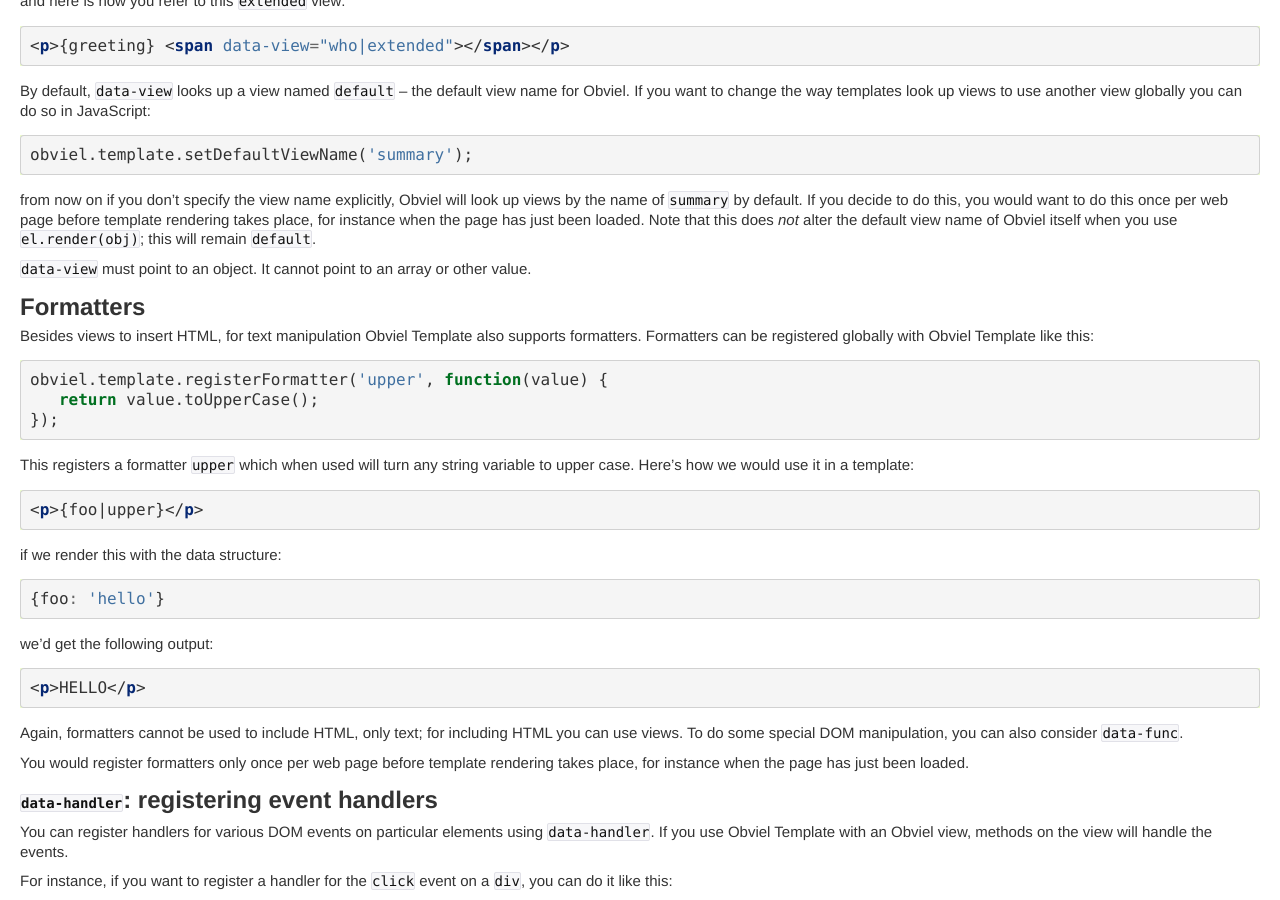
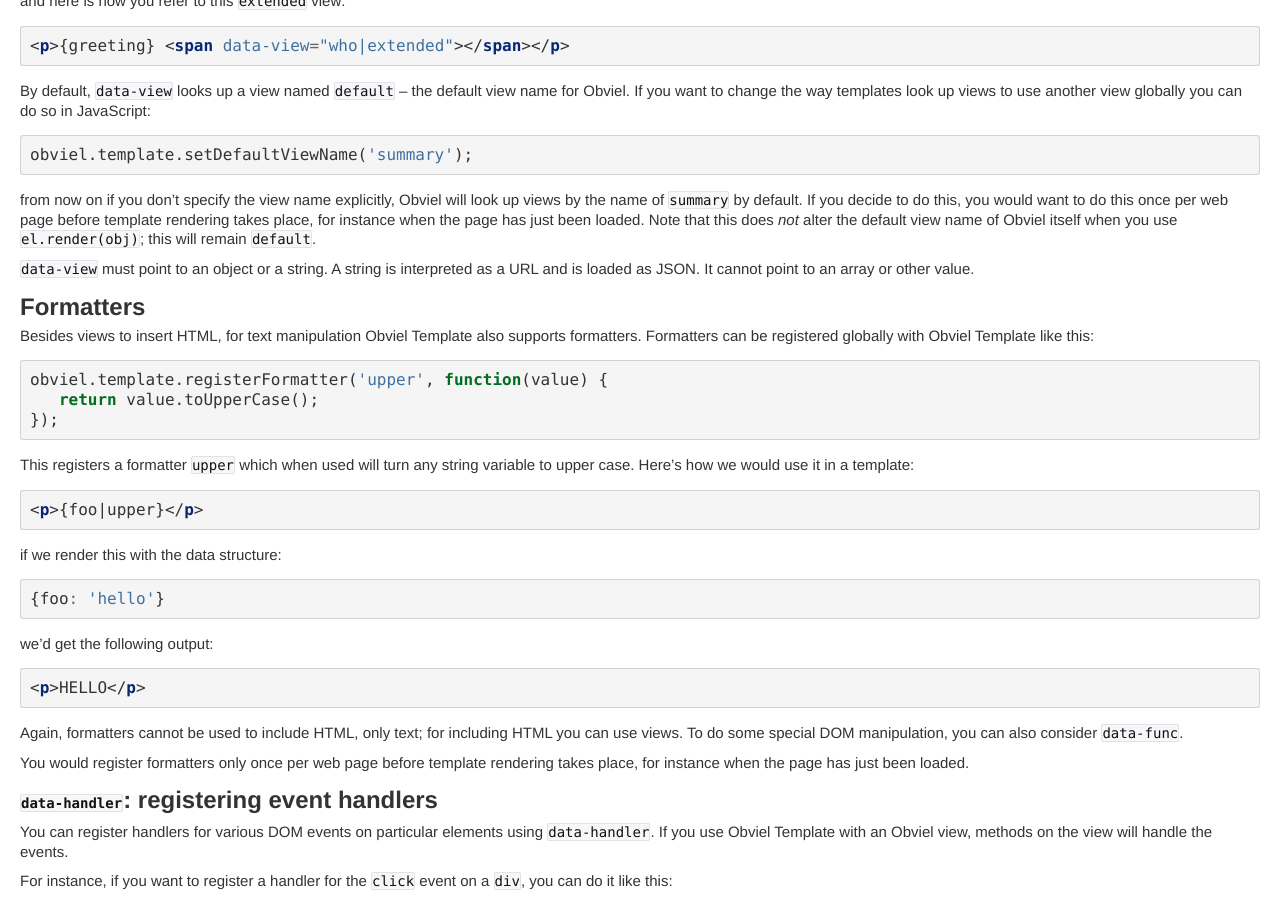
Before and after one commit to obviel/obviel, a Sphinx documentation site: the page built from doc/template.txt, in a window 1280 px wide and 900 px high, scrolled down 9030 px. Built offline with Sphinx 7.4.7, drawn with Linux system fonts in a browser that asks for light colours.

Commit message:
Reflect bugfix.

```diff
--- a/doc/template.txt
+++ b/doc/template.txt
@@ -567,8 +567,9 @@
 that this does *not* alter the default view name of Obviel itself when
 you use ``el.render(obj)``; this will remain ``default``.
 
-``data-view`` must point to an object. It cannot point to an array or
-other value.
+``data-view`` must point to an object or a string. A string is
+interpreted as a URL and is loaded as JSON. It cannot point to an
+array or other value.
 
 Formatters
 ----------
```
